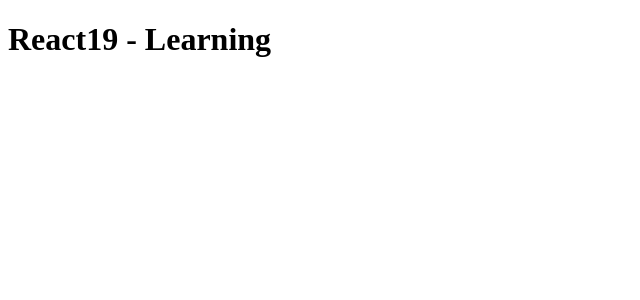
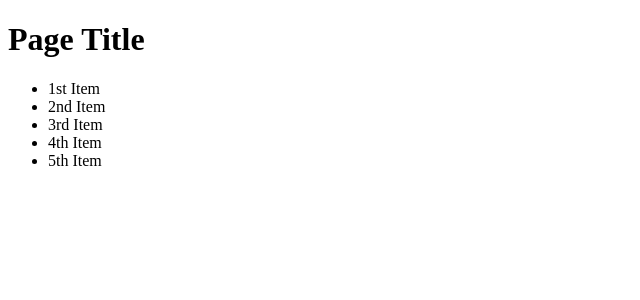
Before and after one commit to rajarizwan2007/learning_react19, a React (Vite) app: page / in a window 1280 px wide. Shown: the top 300 px of the page, without its empty margins (0-640 px from the left). Built offline with nearby package versions, Linux system fonts and the light colour scheme.

Commit message:
unorder list - challenge React practice

```diff
--- a/index.html
+++ b/index.html
@@ -7,6 +7,7 @@
     <title>hello-react</title>
   </head>
   <body>
+    <div id="root1"></div>
     <div id="root"></div>
     <script type="module" src="/src/main.jsx"></script>
   </body>
--- a/src/main.jsx
+++ b/src/main.jsx
@@ -1,4 +1,23 @@
 import { createRoot } from "react-dom/client";
 
 const root = createRoot(document.querySelector("#root"));
-root.render(<h1>React19 - Learning</h1>);
+const root1 = createRoot(document.querySelector("#root1"));
+root1.render(<h1>Page Title</h1>);
+
+root.render(<ul>
+    <li>
+        1st Item
+    </li>
+    <li>
+        2nd Item
+    </li>
+    <li>
+        3rd Item
+    </li>
+    <li>
+        4th Item
+    </li>
+    <li>
+        5th Item
+    </li>
+</ul>);
```
